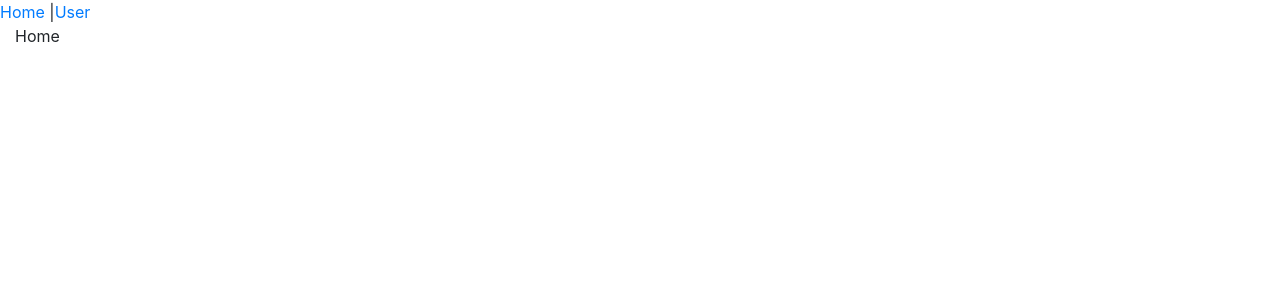
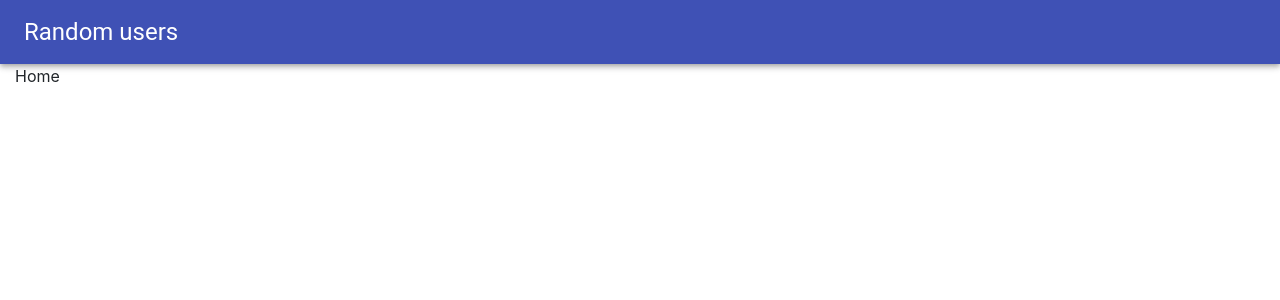
Before and after one commit to aliskander84/random-users-react, a React (Create React App) app: page / in a window 1280 px wide. Shown: the top 300 px of the page. Built offline with nearby package versions, Linux system fonts and the light colour scheme.

Commit message:
added material-ui, removed bootstrap, done raw Header

```diff
--- a/package.json
+++ b/package.json
@@ -3,14 +3,14 @@
   "version": "0.1.0",
   "private": true,
   "dependencies": {
+    "@material-ui/core": "^4.9.10",
+    "@material-ui/icons": "^4.9.1",
     "@types/node": "^12.0.0",
     "@types/react": "^16.9.0",
     "@types/react-dom": "^16.9.0",
     "@types/react-redux": "^7.1.7",
     "@types/react-router-dom": "^5.1.4",
-    "bootstrap": "^4.4.1",
     "react": "^16.13.1",
-    "react-bootstrap": "^1.0.0",
     "react-dom": "^16.13.1",
     "react-redux": "^7.2.0",
     "react-router-dom": "^5.1.2",
--- a/src/components/Header.tsx
+++ b/src/components/Header.tsx
@@ -1,9 +1,20 @@
 import React from 'react'
-import {NavLink} from 'react-router-dom'
+// import {NavLink} from 'react-router-dom'
+import {AppBar, Button, IconButton, Toolbar, Typography} from '@material-ui/core'
+// import {SupervisorAccount as UsersIcon} from '@material-ui/icons'
 
 export const Header: React.FC = () => {
+  const Title = <>
+    <Typography variant="h5">
+      Random users
+    </Typography>
+  </>
+
   return <>
-    <NavLink to={'/'}>Home</NavLink> |
-    <NavLink to={'/user'}>User</NavLink>
+    <AppBar position="static">
+      <Toolbar>
+        {Title}
+      </Toolbar>
+    </AppBar>
   </>
 }
```
Also changed, not shown: 2 other files (tests, documents, lock files or other folders).
